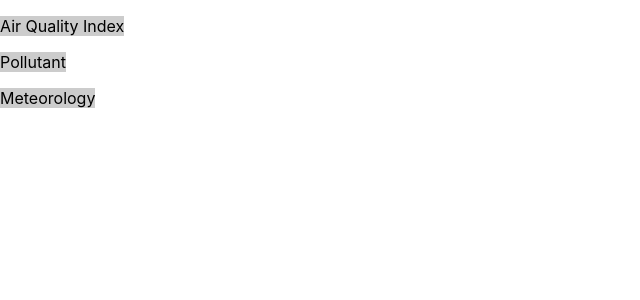
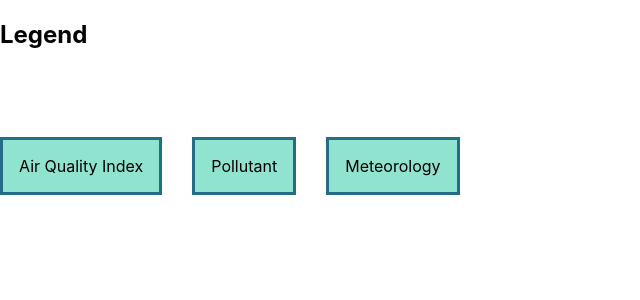
Before and after one commit to chensamet/Envitech-Home-Assign, a React (Create React App) app in the folder client/: page / in a window 1280 px wide. Shown: the top 300 px of the page, without its empty margins (0-640 px from the left). Built offline with nearby package versions, Linux system fonts and the light colour scheme.

Commit message:
Finished the logic

```diff
--- a/client/src/App.js
+++ b/client/src/App.js
@@ -10,7 +10,6 @@ import React, { useState } from 'react';
 const App = () => (
   <Fragment>
     <DashBoard />
-    <Legend />
   </Fragment>
 );
 
--- a/client/src/components/DashBoard.css
+++ b/client/src/components/DashBoard.css
@@ -9,22 +9,81 @@ ul{
 
   #navbar > ul > li{
     display:inline-block;
-    background-color: #ccc;
+    background-color: #8FE3CF;
+    padding:1em;
   }
 
   #navbar ul ul{
     display:none;
     position:absolute;
     top:100%;
-    background-color:#fadde8;
+    background-color:#256D85;
   }
 
   #navbar ul li:hover > ul{
     display:block;
   }
 
-  #navbar ul ul ul{
-    top:0;
-    left:100%;
-    background-color:#71efd3;
-  }
+
+
+  .menu
+/* layout main menu */
+ {
+    clear:both;
+    float:left;
+    margin-top:1em;
+    padding-bottom:1em;
+    width:100%;
+    background-color:gimgrey;
+    background-repeat:no-repeat;
+}
+ul.menu {
+    display: table;
+    margin-left: auto;
+    margin-right: 0em;
+}
+.menu li
+/* horizontal menu layout */
+ {
+    display: inline-block;
+    border: 3px solid #256D85;
+    margin-right:30px;
+    background-color: #002B5B;
+}
+.menu li a:hover
+/* link style on-mouse-over */
+ {
+    color:#FFFFFF;
+    text-transform: uppercase;
+    text-decoration: none;
+}
+.menu li:hover
+/* button style on-mouse-over */
+ {
+    border: 3px solid #256D85;
+    background-color: #002B5B;
+}
+.menu li a
+/* link style */
+ {
+    color:#FFFFFF;
+    font-size: 1em;
+    text-transform: uppercase;
+    text-decoration: none;
+    display: inline-block;
+    padding: 0.7em 1em 0.7em 1em;
+}
+.menu li.active a
+/* active menu item style */
+ {
+    color:#FFFFFF;
+    text-transform: uppercase;
+    text-decoration: none;
+}
+.menu li.active
+/* active menu button style */
+ {
+    border: 3px solid #FFFFFF;
+    border-radius: 10px;
+    background-color: #282A3A;
+}
--- a/client/src/components/DashBoard.js
+++ b/client/src/components/DashBoard.js
@@ -1,27 +1,29 @@
-import React, {Fragment} from 'react'
+import React, {Fragment, useState} from 'react'
 import Legends from '../Legends.json';
 import './DashBoard.css';
-import Legend from './Legend'
-
-
-const onClickButton = (e) => {
-    console.log("On click");
-    console.log(e);
-}
-
-const monitorByMonitorTypeID = Legends.Monitor.reduce((acc, a) =>
-     ((acc[a.MonitorTypeId] = acc[a.MonitorTypeId] || []).push(a), acc), {})
+import Legend from './Legend';
+import Navbar from './Navbar';
 
 const legendByLegendID = Legends.Legends.reduce((acc, a) =>
      ((acc[a.Id] = acc[a.Id] || []).push(a), acc), {})
 
 
  const DashBoard = () => {
+    const [legend, setLegend] = useState(undefined)
+
+    const onLegendSelected = (legendId) => {
+        console.log("chjanged" + legendId)
+        const legend = legendByLegendID[legendId];
+        setLegend(legend);
+    }
+
     return (
         <Fragment>
+            <Legend legend={legend}/>
+            <Navbar monitorTypes={Legends.MonitorType} monitor={Legends.Monitor} onLegendSelected={(legendId) => onLegendSelected(legendId)}/>
 
-            {/* <h1>DashBoard</h1> */}
-            <section id="navbar">
+
+            {/* <section id="navbar">
             {
                 Legends.MonitorType.map(monitorType =>
                     {
@@ -54,7 +56,7 @@ const legendByLegendID = Legends.Legends.reduce((acc, a) =>
                 )
 
             }
-             </section>
+             </section>   */}
 
 
         </Fragment>
--- /dev/null
+++ b/client/src/components/Legend.css
@@ -0,0 +1,10 @@
+  .lagent li::marker
+  {
+      color: black;
+  }
+
+  .lagent {
+    padding:10px;
+    list-style-type: square;
+    list-style-position: inside;
+  }
--- a/client/src/components/Legend.js
+++ b/client/src/components/Legend.js
@@ -1,11 +1,22 @@
-import React from 'react'
+import React, { Fragment } from "react";
+import "./Legend.css";
 
-const  Legend = () => {
-    return (
-        <div>
-
-        </div>
-    )
-}
+const Legend = (props) => {
+  const { legend } = props;
+  return (
+    <Fragment>
+      <h2>Legend</h2>
+      <div>
+        <ul class="lagent">
+          {legend?.map((legend) => {
+            return legend.tags.map((tag) => {
+              return <li style={{"color": tag.Color}}>{tag.Label}</li>
+            });
+          })}
+        </ul>
+      </div>
+    </Fragment>
+  );
+};
 
 export default Legend;
--- a/client/src/components/Navbar.js
+++ b/client/src/components/Navbar.js
@@ -1,11 +1,37 @@
-import React from 'react'
+import React from "react";
+import "./DashBoard.css";
 
-const  Navbar = () => {
-    return (
-        <div>
-
-        </div>
-    )
-}
+const Navbar = (props) => {
+  const { monitorTypes, monitor, onLegendSelected } = props;
+  const monitorByMonitorTypeID = monitor.reduce((acc, a) =>
+    ((acc[a.MonitorTypeId] = acc[a.MonitorTypeId] || []).push(a), acc), {})
+  return (
+    <section class="menu" id="navbar">
+      <ul>
+        {monitorTypes.map((monitorType) => {
+          return (
+            <li>
+              {monitorType.description}
+              <ul>
+                {monitorByMonitorTypeID[monitorType.Id].map((monitor) => {
+                  return (
+                    <li>
+                      <a
+                        href="#"
+                        onClick={() => onLegendSelected(monitorType.LegendId)}
+                      >
+                        {monitor.Name}
+                      </a>
+                    </li>
+                  );
+                })}
+              </ul>
+            </li>
+          );
+        })}
+      </ul>
+    </section>
+  );
+};
 
 export default Navbar;
```
